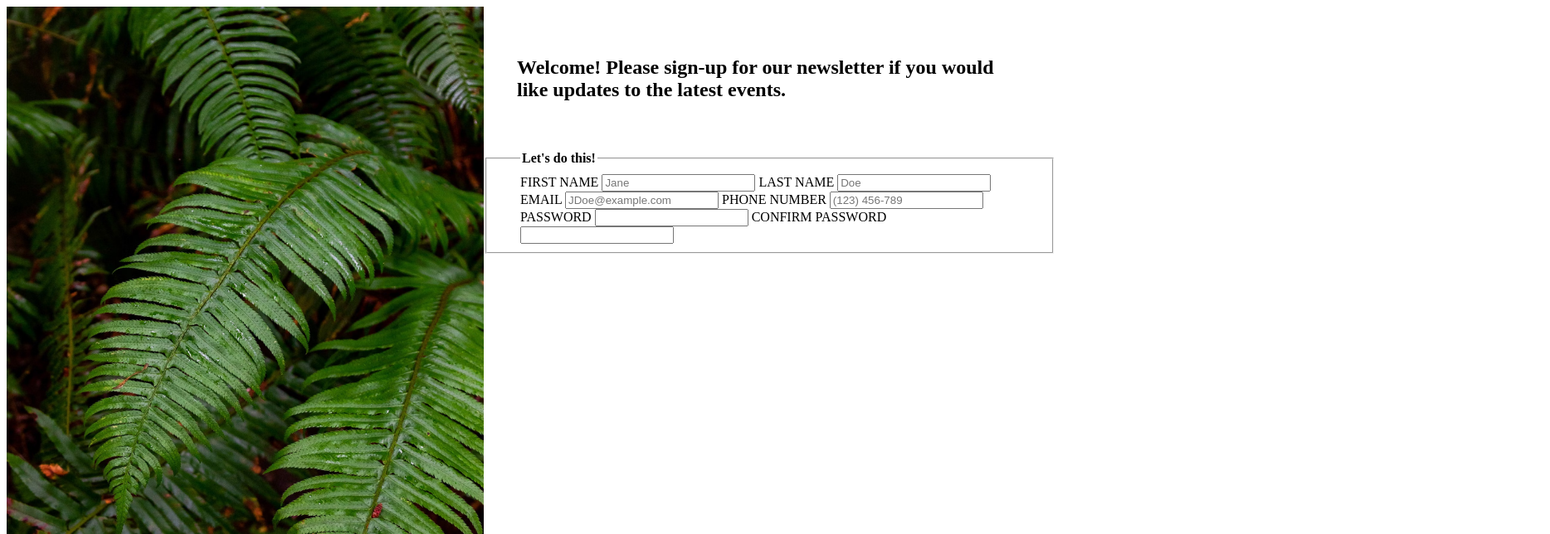
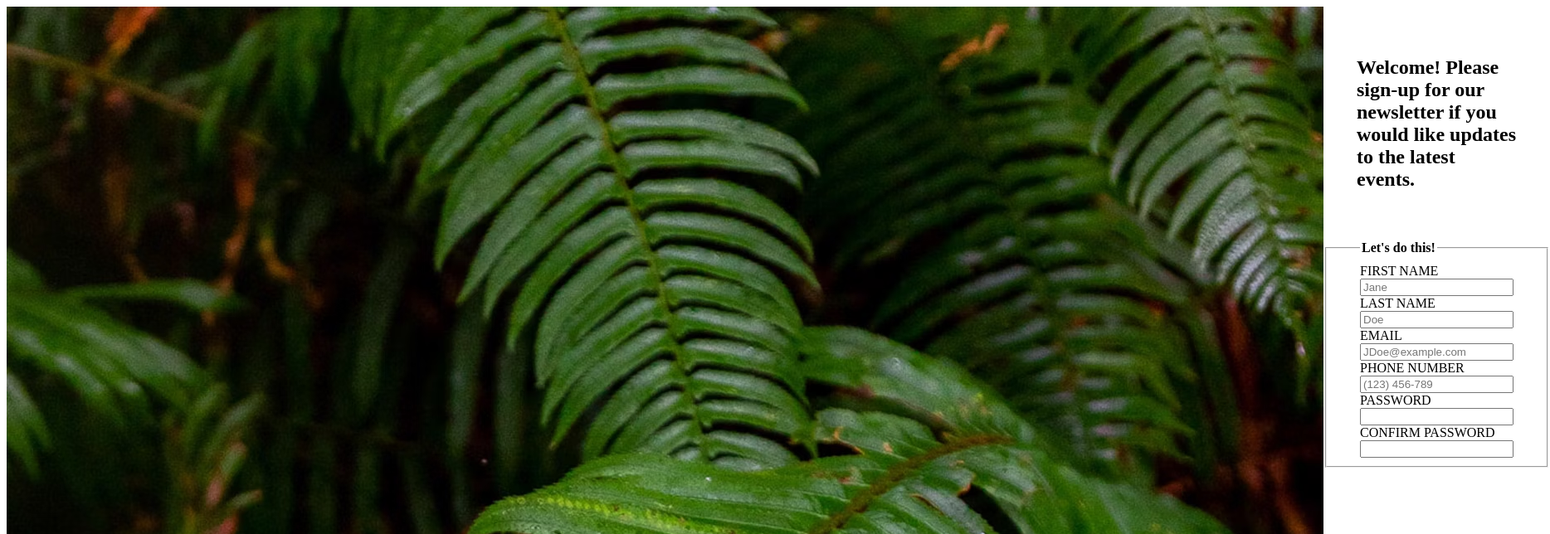
Before and after one commit to Ali3990/Sign-Up-Form, a plain HTML site: page index.html in a window 1280 px wide. Shown: the top 644 px of the page at 83% size, 1868 px wide, since content can reach past the window. Drawn offline with Linux system fonts and the light colour scheme.

Commit message:
containerized the field sets into 3 categories: name, contact, and passwords.

```diff
--- a/index.html
+++ b/index.html
@@ -11,7 +11,7 @@
     <div class="half">
         <div class="split left">
             <div class="bg-image">
-                <img class="leaf" src="Images/photo-1585202900225-6d3ac20a6962.avif" alt="unsplash">
+                <img class="leaf-img" src="Images/photo-1585202900225-6d3ac20a6962.avif" alt="unsplash">
                 <div class="overlay"><div class="text">ODIN</div></div>
             </div>
         </div>
@@ -24,19 +24,20 @@
             <div>
                 <fieldset class="user-input">
                     <legend><strong>Let's do this!</strong></legend>
-
+                    <div class="name-info">
                         <label for="first-name">FIRST NAME</label>
                         <input id="first-name" type="text" name="first-name" placeholder="Jane" required/>
 
                         <label for="last-name">LAST NAME</label>
                         <input id="first-name" type="text" name="first-name" placeholder="Doe" required/>
-
+                    </div>
+                    <div class="contact-info">
                         <label for="email">EMAIL</label>
                         <input id="email" type="email" name="email" placeholder="JDoe@example.com" required/>
 
                         <label for="phone">PHONE NUMBER</label>
                         <input id="phone" type="tel" name="phone number" placeholder="(123) 456-789" required/>
-
+                    </div>
                     <div class="passwords">
                         <label for="pwd">PASSWORD</label>
                         <input id="pwd" type="password" name="password" required/>
```
Lines whose indentation alone changed are shown as unchanged.
